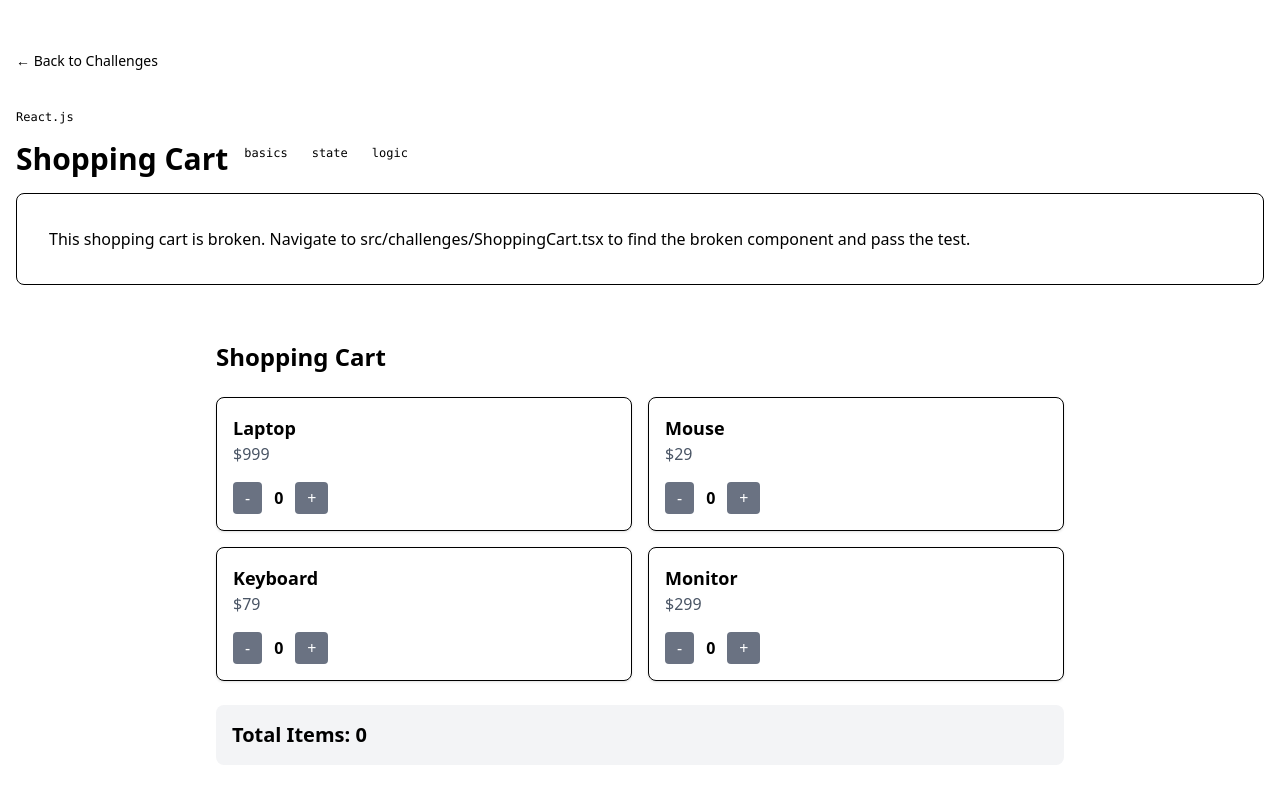
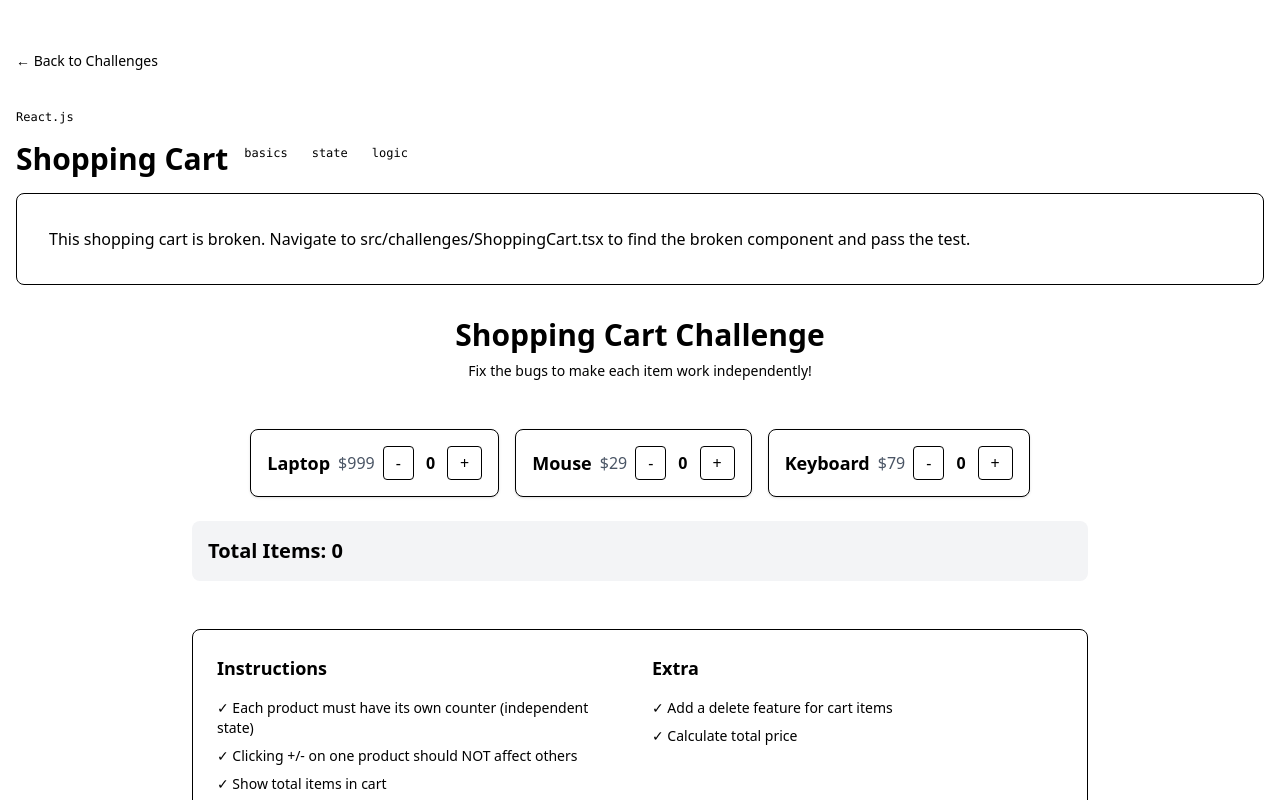
Before and after one commit to DiegoLSdev/Code-Tests, a React (Vite) app: page /challenge/3 in a window 1280 px wide. Shown: the top 800 px of the page. Built offline with nearby package versions, Linux system fonts and the light colour scheme.

Commit message:
AI Challange: Shopping Card

```diff
--- a/src/challenges/ShoppingCart.tsx
+++ b/src/challenges/ShoppingCart.tsx
@@ -7,8 +7,7 @@ INSTRUCTIONS:
 ✓ Show total items in cart
 
 EXTRA:
-✓ Generate products dynamically
-✓ Extract ProductCard component
+✓ Add a delete feature for cart items
 ✓ Calculate total price
 
 */
@@ -22,33 +21,37 @@ export default function ShoppingCart() {
         { id: 1, name: "Laptop", price: 999 },
         { id: 2, name: "Mouse", price: 29 },
         { id: 3, name: "Keyboard", price: 79 },
-        { id: 4, name: "Monitor", price: 299 }
     ];
 
     return (
-        <div className="max-w-4xl mx-auto p-6">
-            <h1 className="text-2xl font-bold mb-6">Shopping Cart</h1>
+        <div className="bg-background flex items-center justify-center">
+            <div className="w-full max-w-4xl">
+                {/* Header */}
+                <div className="text-center mb-12">
+                    <h2 className="text-3xl font-bold mb-2">Shopping Cart Challenge</h2>
+                    <p className="text-sm">Fix the bugs to make each item work independently!</p>
+                </div>
 
-            <div className="grid grid-cols-2 gap-4 mb-6">
+                {/* Shopping Cart */}
+                <div className="flex flex-col">
+                    <div className="flex gap-4 flex-wrap items-center justify-center mb-6">
                         {products.map((product) => (
-                    <div
-                        key={product.id}
-                        className="p-4 border rounded-lg bg-white shadow"
-                    >
+                            <div key={product.id} className="p-4 w-fit border rounded-lg bg-white shadow flex gap-2 items-center">
+                                    <div className="flex gap-2 items-center justify-center">
                                         <h3 className="font-bold text-lg">{product.name}</h3>
-                        <p className="text-gray-600 mb-4">${product.price}</p>
-
+                                        <p className="text-gray-600">${product.price}</p>
+                                    </div>
                                 <div className="flex items-center gap-3">
                                     <button
                                         onClick={() => setCount(count - 1)}
-                                className="px-3 py-1 bg-gray-500 text-white rounded"
+                                        className="px-3 py-1 bg-white text-black border rounded"
                                     >
                                         -
                                     </button>
                                     <span className="font-semibold">{count}</span>
                                     <button
                                         onClick={() => setCount(count + 1)}
-                                className="px-3 py-1 bg-gray-500 text-white rounded"
+                                        className="px-3 py-1 bg-white text-black border rounded"
                                     >
                                         +
                                     </button>
@@ -56,9 +59,9 @@ export default function ShoppingCart() {
                             </div>
                         ))}
                     </div>
-
                     <div className="p-4 bg-gray-100 rounded-lg">
                         <p className="text-xl font-bold">Total Items: {count}</p>
+                    </div>
                 </div>
 
                 {/* Help Section */}
@@ -74,12 +77,13 @@ export default function ShoppingCart() {
                     <div>
                         <h3 className="text-lg font-semibold mb-4">Extra</h3>
                         <ul className="space-y-2 text-sm">
-                        <li>✓ Generate products dynamically</li>
-                        <li>✓ Extract ProductCard component</li>
+                            <li>✓ Add a delete feature for cart items</li>
                             <li>✓ Calculate total price</li>
                         </ul>
                     </div>
                 </div>
+
+            </div>
         </div>
     );
 }
```
Lines whose indentation alone changed are shown as unchanged.
